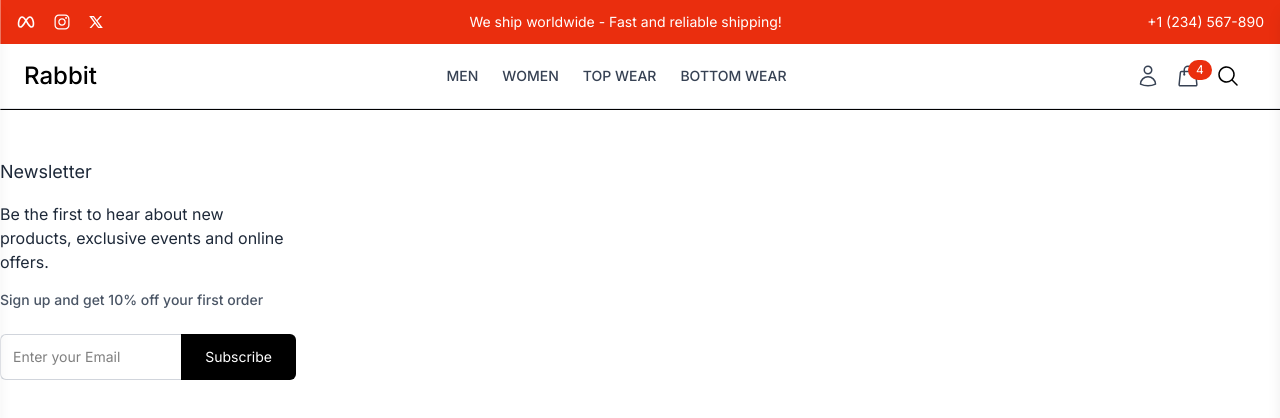
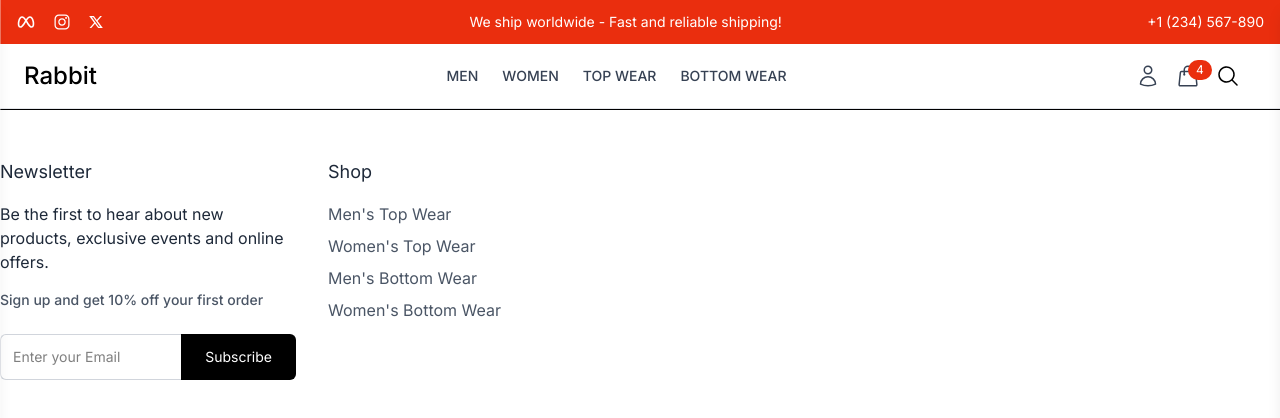
Before and after one commit to ahasan-ullah/Rabbit-E-Commerce-Website, a React (Vite) app in the folder frontend/: page / in a window 1280 px wide. Shown: the top 418 px of the page. Built offline with nearby package versions, Linux system fonts and the light colour scheme.

Commit message:
shop links added to the footer

```diff
--- a/frontend/src/components/Common/Footer.jsx
+++ b/frontend/src/components/Common/Footer.jsx
@@ -1,3 +1,5 @@
+import { Link } from "react-router-dom"
+
 const Footer = () => {
   return (
     <footer className="border-t py-12">
@@ -15,6 +17,25 @@ const Footer = () => {
             <button type="submit" className="bg-black text-white px-6 py-3 text-sm rounded-r-md hover:bg-gray-800 transition-all">Subscribe</button>
           </form>
         </div>
+        {/* shop links */}
+        <div>
+          <h3 className="text-lg text-gray-800 mb-4">Shop
+          </h3>
+            <ul className="space-y-2 text-gray-600">
+              <li>
+                <Link to={'#'} className="hover:text-gray-500 transition-colors">Men's Top Wear</Link>
+              </li>
+              <li>
+                <Link to={'#'} className="hover:text-gray-500 transition-colors">Women's Top Wear</Link>
+              </li>
+              <li>
+                <Link to={'#'} className="hover:text-gray-500 transition-colors">Men's Bottom Wear</Link>
+              </li>
+              <li>
+                <Link to={'#'} className="hover:text-gray-500 transition-colors">Women's Bottom Wear</Link>
+              </li>
+            </ul>
+        </div>
       </div>
     </footer>
   )
```
